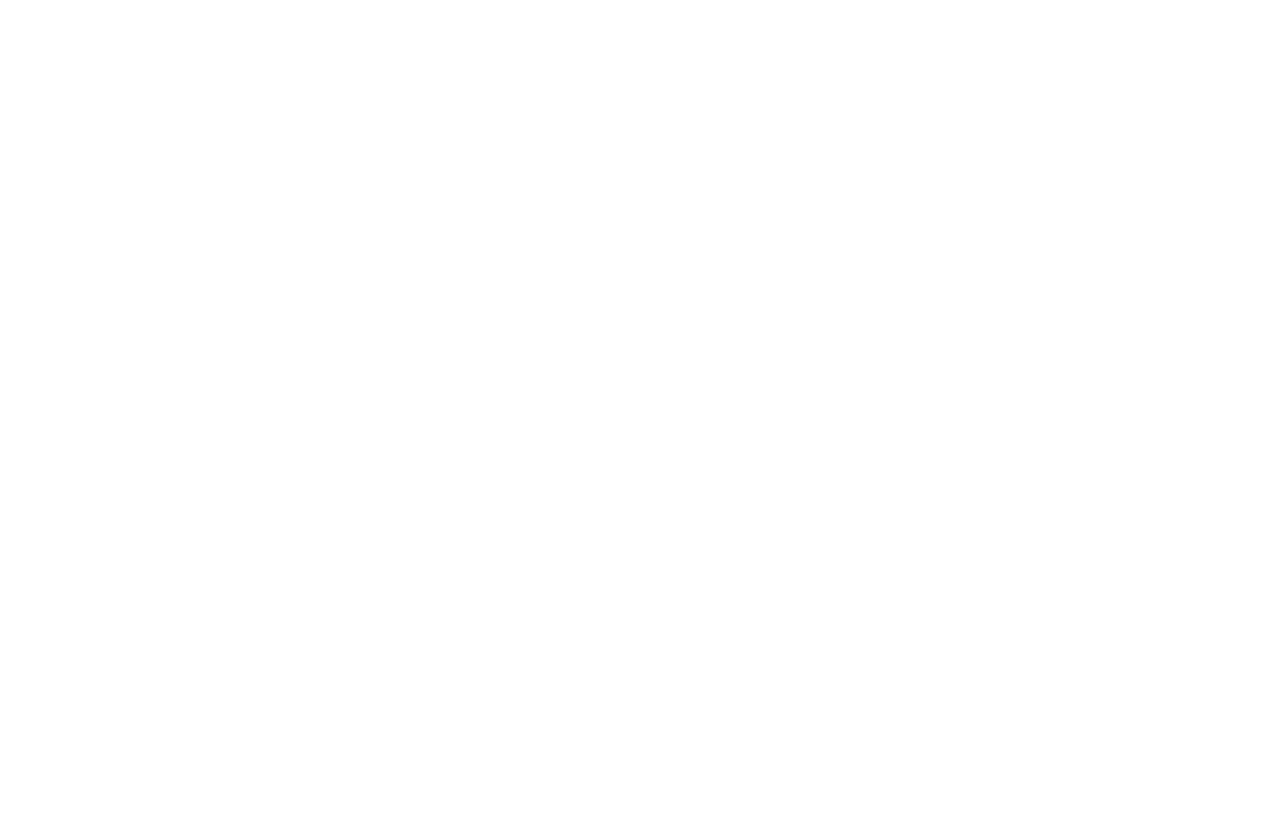
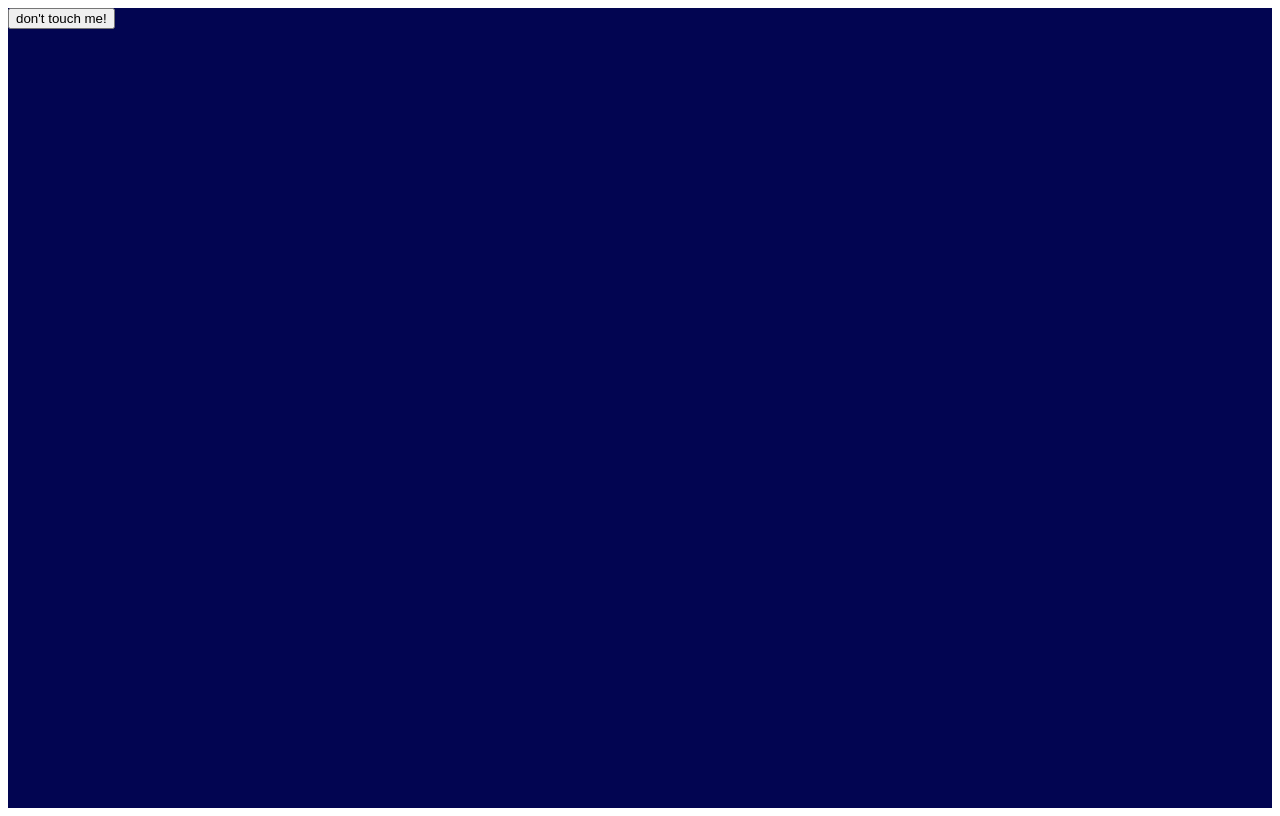
Before and after one commit to asafuru/satorugit, a plain HTML site: page runawayB/index.html in a window 1280 px wide. Drawn offline with Linux system fonts and the light colour scheme.

Commit message:
runaway bg commit

```diff
--- /dev/null
+++ b/runawayB/css/style.scss
@@ -0,0 +1,5 @@
+.wrapper{
+    width: 100%;
+    height: 100vh;
+    background: rgb(2, 5, 81);
+}
--- a/runawayB/index.html
+++ b/runawayB/index.html
@@ -4,9 +4,18 @@
     <meta charset="UTF-8">
     <meta http-equiv="X-UA-Compatible" content="IE=edge">
     <meta name="viewport" content="width=device-width, initial-scale=1.0">
+    <link rel="stylesheet" href="css\style.css">
     <title>runaway Button</title>
 </head>
 <body>
+    <div class="wrapper">
+        <div class="move">
+            <div class="runway-button">
+                <button>don't touch me!</button>
+            </div>
+        </div>
+    </div>
+
 
 </body>
 </html>
```
Also changed, not shown: runawayB/css/style.css (added), runawayB/css/style.min.css (added), 2 other files.
